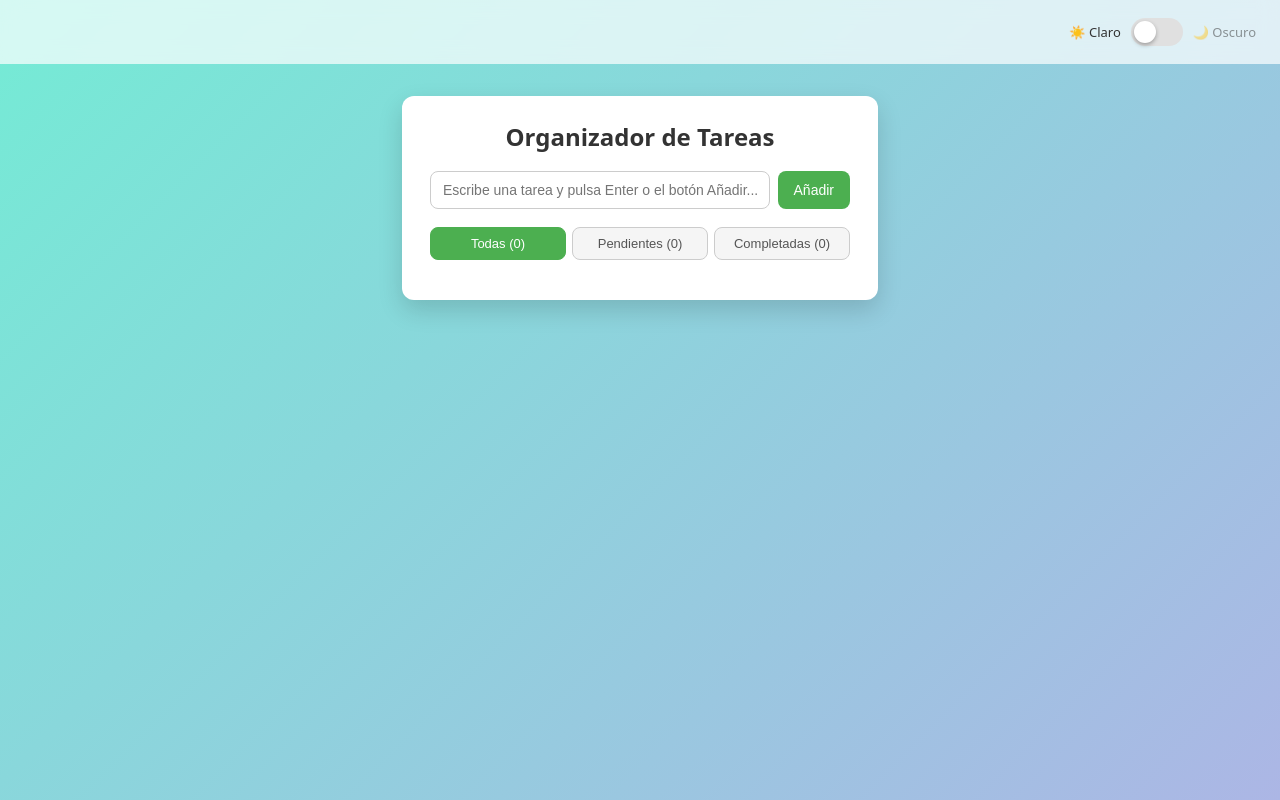
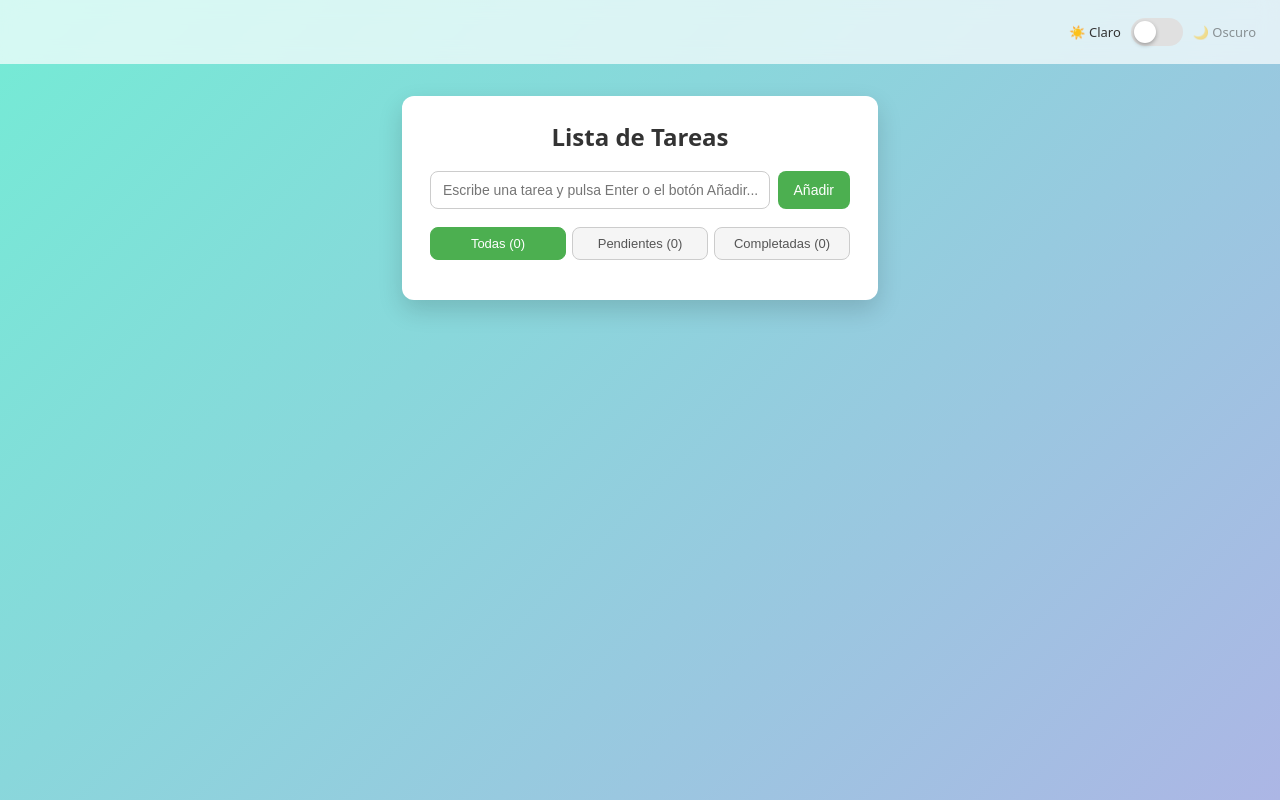
Before and after one commit to manalvmor3/MiPrimeraApp, a plain HTML site: page index.html in a window 1280 px wide. Drawn offline with Linux system fonts and the light colour scheme.

Commit message:
Second commit

```diff
--- a/index.html
+++ b/index.html
@@ -27,7 +27,7 @@
       </div>
 
     <div class="app-container">
-        <h1>Organizador de Tareas</h1>
+        <h1>Lista de Tareas</h1>
 
     <div class="input-section">
         <input
```
